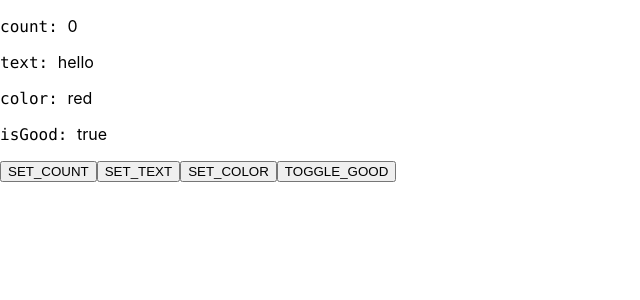
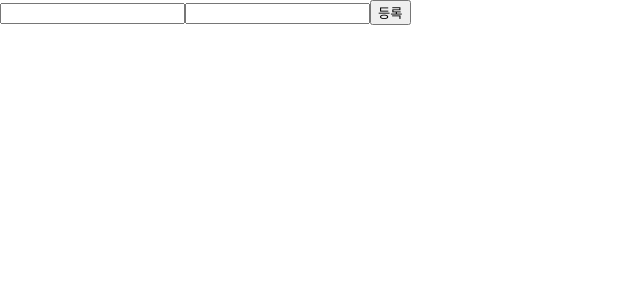
Before and after one commit to GyeonghwanMa/react-express-ts-test, a React (Create React App) app: page / in a window 1280 px wide. Shown: the top 300 px of the page, without its empty margins (0-640 px from the left). Built offline with nearby package versions, Linux system fonts and the light colour scheme.

Commit message:
1. useRef  - 변수 값 관리하기  - DOM 관리하기

```diff
--- a/src/App.tsx
+++ b/src/App.tsx
@@ -13,8 +13,8 @@ function App() {
   }
   // return <Greetings name="Hello" onClick={onClick} />;
   // return <Counter></Counter>
-  // return <MyForm onSubmit={onSubmit}></MyForm>
-  return <ReducerSample></ReducerSample>
+  return <MyForm onSubmit={onSubmit}></MyForm>
+  // return <ReducerSample></ReducerSample>
 };
 
 export default App;
--- a/src/MyForm.tsx
+++ b/src/MyForm.tsx
@@ -1,14 +1,17 @@
-import React, {useState} from 'react'
+import React, {useState, useRef} from 'react'
 
 type MyFormProps = {
     onSubmit: (form: { name: string; description: string}) => void;
 };
 
 export default function MyForm({onSubmit}: MyFormProps) {
+    const inputRef = useRef<HTMLInputElement>(null);
+
     const [form, setForm] = useState({
         name: '',
         description: ''
     });
+
     const {name, description} = form;
     // const onChange = (e: any) => {
 
@@ -30,11 +33,15 @@ export default function MyForm({onSubmit}: MyFormProps) {
           name: '',
           description: ''
         });
+        if (!inputRef.current) {
+            return;
+        }
+        inputRef.current.focus();
     };
 
     return (
         <form onSubmit={handleSubmit}>
-            <input name="name" value={name} onChange={onChange}></input>
+            <input name="name" value={name} onChange={onChange} ref={inputRef}></input>
             <input name="description" value={description} onChange={onChange}></input>
             <button type="submit">등록</button>
         </form>
```
